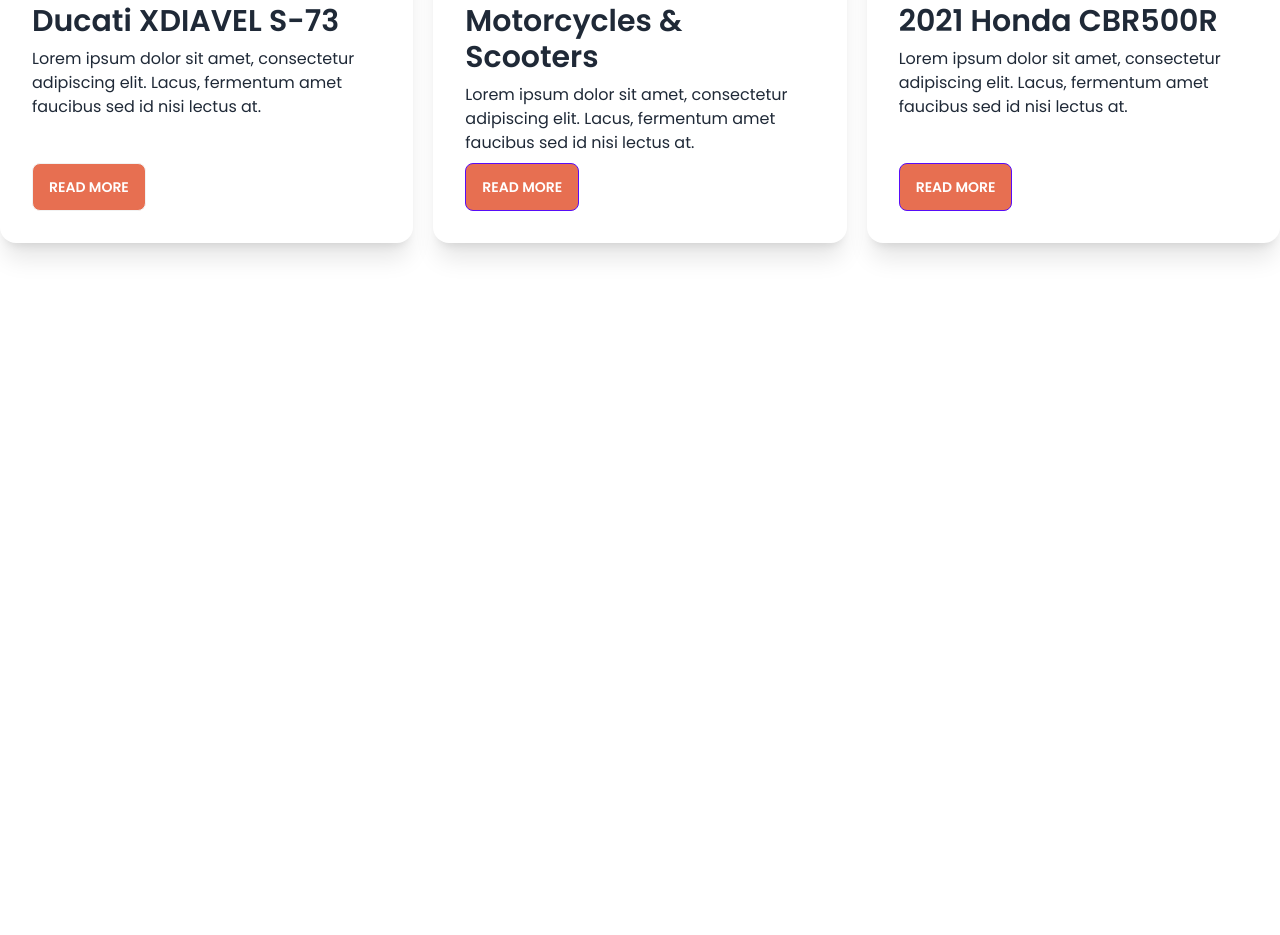
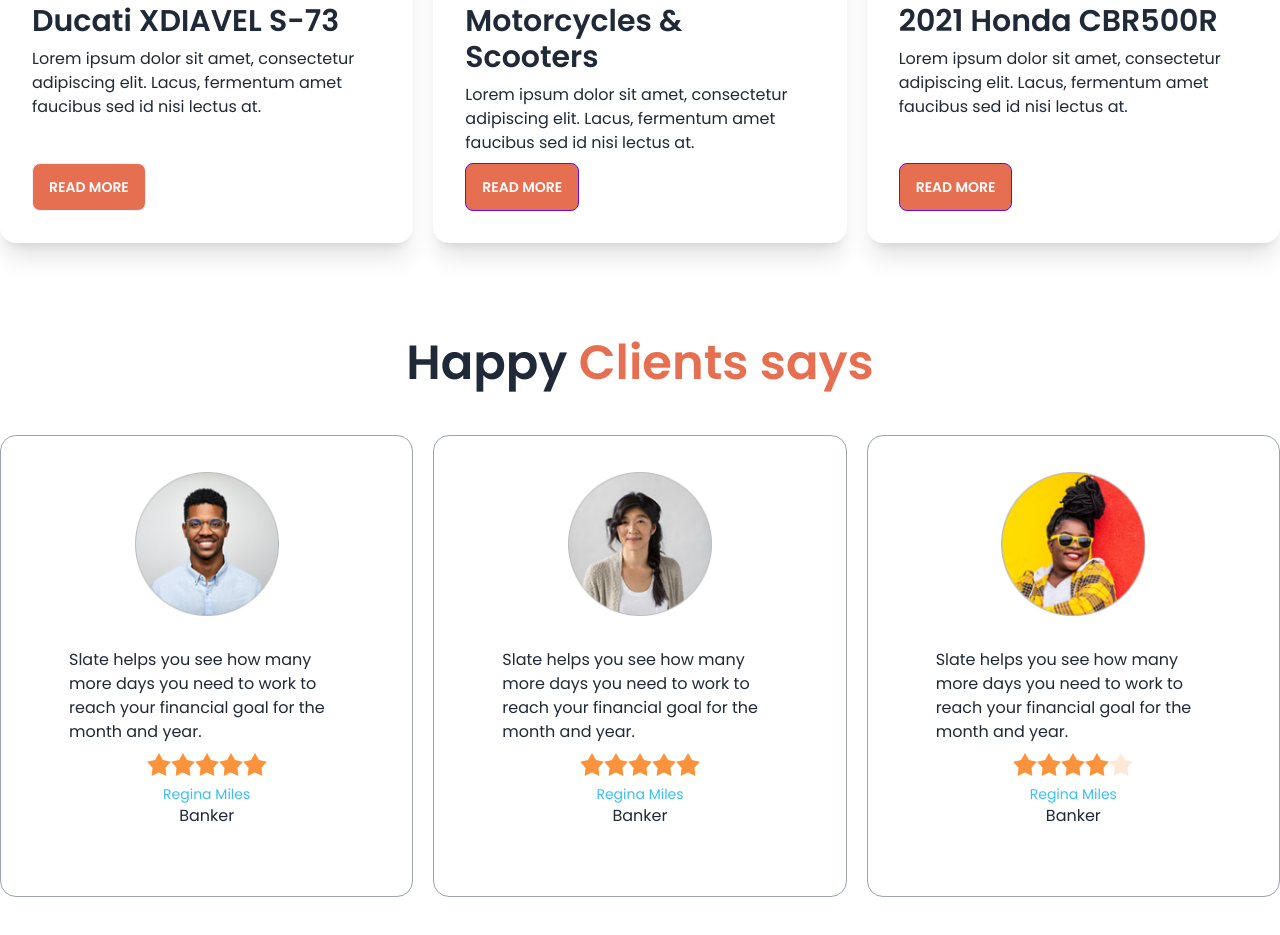
Before and after one commit to abushahed670/biker-zone-with-daisy, a plain HTML site: page index.html in a window 1280 px wide. Shown: the part 1099-2034 px from the top of the page. Before the commit the page ends 1438 px from the top, so only its background shows below. Drawn offline with nearby package versions, Linux system fonts and the light colour scheme.

Commit message:
happy clients added with responsive

```diff
--- a/index.html
+++ b/index.html
@@ -176,7 +176,8 @@
                     <figure><img src="/images/others/latest1.png" alt="Shoes" /></figure>
                     <div class="card-body">
                         <h2 class="card-title text-3xl">Ducati XDIAVEL S-73</h2>
-                      <p>Lorem ipsum dolor sit amet, consectetur adipiscing elit. Lacus, fermentum amet faucibus sed id nisi lectus at.</p>
+                        <p>Lorem ipsum dolor sit amet, consectetur adipiscing elit. Lacus, fermentum amet faucibus sed
+                            id nisi lectus at.</p>
                         <div class="card-actions justify-start">
                             <button class="btn btn-primay bg-bike-primary text-white">Read More</button>
                         </div>
@@ -187,7 +188,8 @@
                     <figure><img src="/images/others/latest2.png" alt="Shoes" /></figure>
                     <div class="card-body">
                         <h2 class="card-title text-3xl">Motorcycles & Scooters</h2>
-                      <p>Lorem ipsum dolor sit amet, consectetur adipiscing elit. Lacus, fermentum amet faucibus sed id nisi lectus at.</p>
+                        <p>Lorem ipsum dolor sit amet, consectetur adipiscing elit. Lacus, fermentum amet faucibus sed
+                            id nisi lectus at.</p>
                         <div class="card-actions justify-start">
                             <button class="btn btn-primary bg-bike-primary text-white">Read More</button>
                         </div>
@@ -198,7 +200,8 @@
                     <figure><img src="/images/others/latest3.png" alt="Shoes" /></figure>
                     <div class="card-body">
                         <h2 class="card-title text-3xl">2021 Honda CBR500R</h2>
-                      <p>Lorem ipsum dolor sit amet, consectetur adipiscing elit. Lacus, fermentum amet faucibus sed id nisi lectus at.</p>
+                        <p>Lorem ipsum dolor sit amet, consectetur adipiscing elit. Lacus, fermentum amet faucibus sed
+                            id nisi lectus at.</p>
                         <div class="card-actions justify-start">
                             <button class="btn btn-primary bg-bike-primary text-white">Read More</button>
                         </div>
@@ -206,6 +209,83 @@
                 </div>
 
             </div>
+        </section>
+        <!-- happy clients say -->
+        <section class="my-24">
+            <h3 class="text-5xl font-semibold text-center mb-12 ">Happy <span class="text-[#E76F51]">Clients says</span>
+            </h3>
+            <div class="grid gap-5 grid-cols-1 md:grid-cols-2 lg:grid-cols-3">
+                <!-- first review -->
+                <div class="card  bg-base-100 p-9 border border-gray-400">
+                    <figure><img class="w-36" src="/images/others/user-1.png" alt="Shoes" /></figure>
+                    <div class="card-body">
+                        <p>Slate helps you see how
+                            many more days you need
+                            to work to reach your financial
+                            goal for the month and year.
+                        </p>
+                        <div class="rating justify-center">
+                            <input type="radio" name="rating-2" class="mask mask-star-2 bg-orange-400" />
+                            <input type="radio" name="rating-2" class="mask mask-star-2 bg-orange-400"  />
+                            <input type="radio" name="rating-2" class="mask mask-star-2 bg-orange-400" />
+                            <input type="radio" name="rating-2" class="mask mask-star-2 bg-orange-400" checked/>
+                            <input type="radio" name="rating-2" class="mask mask-star-2 bg-orange-400" />
+                          </div>
+                        <div class="text-center">
+                            <h4 class="text-sm font-samibold text-info">Regina Miles</h4>
+                            <p>Banker</p>
+
+                        </div>
+                    </div>
+                </div>
+                <!-- second review  -->
+                <div class="card  bg-base-100 p-9 border border-gray-400">
+                    <figure><img class="w-36" src="/images/others/user-2.png" alt="Shoes" /></figure>
+                    <div class="card-body">
+                        <p>Slate helps you see how
+                            many more days you need
+                            to work to reach your financial
+                            goal for the month and year.
+                        </p>
+                        <div class="rating justify-center">
+                            <input type="radio" name="rating-2" class="mask mask-star-2 bg-orange-400" />
+                            <input type="radio" name="rating-2" class="mask mask-star-2 bg-orange-400"  />
+                            <input type="radio" name="rating-2" class="mask mask-star-2 bg-orange-400" />
+                            <input type="radio" name="rating-2" class="mask mask-star-2 bg-orange-400" checked/>
+                            <input type="radio" name="rating-2" class="mask mask-star-2 bg-orange-400" />
+                          </div>
+                        <div class="text-center">
+                            <h4 class="text-sm font-samibold text-info">Regina Miles</h4>
+                            <p>Banker</p>
+
+                        </div>
+                    </div>
+                </div>
+                <!-- third review  -->
+                <div class="card  bg-base-100 p-9 border border-gray-400">
+                    <figure><img class="w-36" src="/images/others/user-3.png" alt="Shoes" /></figure>
+                    <div class="card-body">
+                        <p>Slate helps you see how
+                            many more days you need
+                            to work to reach your financial
+                            goal for the month and year.
+                        </p>
+                        <div class="rating justify-center">
+                            <input type="radio" name="rating-2" class="mask mask-star-2 bg-orange-400" />
+                            <input type="radio" name="rating-2" class="mask mask-star-2 bg-orange-400"  />
+                            <input type="radio" name="rating-2" class="mask mask-star-2 bg-orange-400" />
+                            <input type="radio" name="rating-2" class="mask mask-star-2 bg-orange-400" checked/>
+                            <input type="radio" name="rating-2" class="mask mask-star-2 bg-orange-400" />
+                          </div>
+                        <div class="text-center">
+                            <h4 class="text-sm font-samibold text-info">Regina Miles</h4>
+                            <p>Banker</p>
+
+                        </div>
+                    </div>
+                </div>
+            </div>
+
         </section>
 
     </main>
```
Lines whose indentation alone changed are shown as unchanged.
